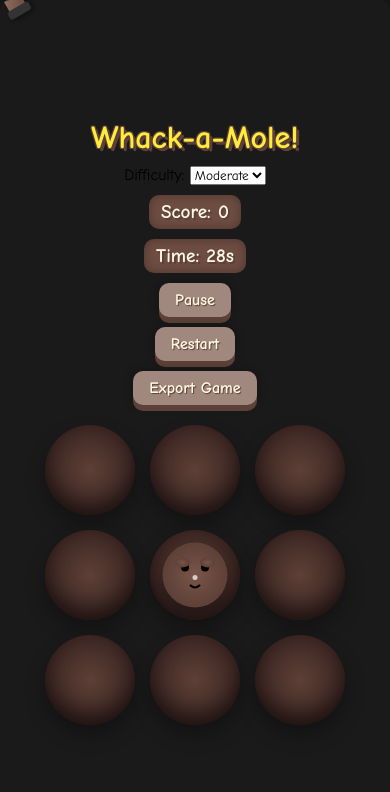
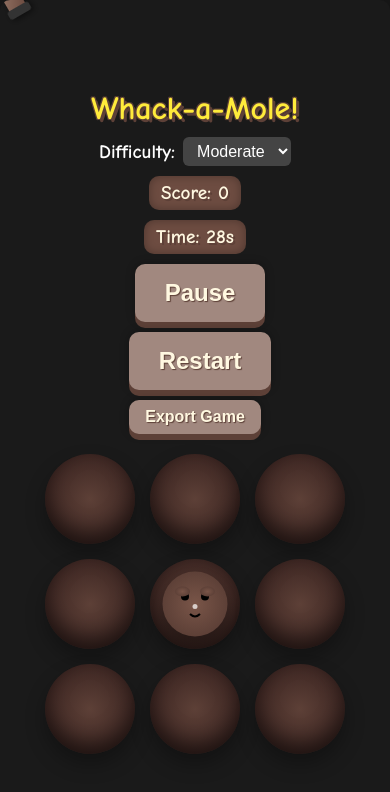
Before and after one commit to harshaleemalu03/Games_Hub, a website: page public/games/whack_the_mole/index.html in a window 390 px wide. Both pictures are taken after a click on the button "Start Game". Drawn offline with nearby package versions, Linux system fonts and the light colour scheme.

Commit message:
Update style.css

```diff
--- a/public/games/whack_the_mole/style.css
+++ b/public/games/whack_the_mole/style.css
@@ -1,27 +1,26 @@
+/* General reset */
 * {
   margin: 0;
   padding: 0;
   box-sizing: border-box;
-    font-family: 'Comic Sans MS', cursive, sans-serif;
 }
 
+/* Full screen game container and body */
 body {
-    background-color: #1a1a1a; /* fallback if image fails */
+  background-color: #1a1a1a; /* fallback */
   background-size: cover;
   background-position: center;
-    background-repeat: no-repeat;
-    image-rendering: pixelated;
+  font-family: 'Comic Sans MS', cursive, sans-serif;
+  overflow: hidden;
+  height: 100vh;
   display: flex;
   justify-content: center;
   align-items: center;
-    min-height: 100vh;
-    overflow: hidden;
 }
 
 .game-container {
   text-align: center;
   background-color: transparent;
-    background-image: none;
   padding: 20px;
   border-radius: 10px;
   box-shadow: 0 0 30px rgba(0, 0, 0, 0.5);
@@ -36,11 +35,17 @@ body {
 
 h1 {
   color: #ffeb3b;
-    text-shadow: 3px 3px 0 #5d4037, -1px -1px 0 #5d4037, 1px -1px 0 #5d4037, -1px 1px 0 #5d4037, 1px 1px 0 #5d4037;
+  text-shadow:
+    3px 3px 0 #5d4037,
+    -1px -1px 0 #5d4037,
+    1px -1px 0 #5d4037,
+    -1px 1px 0 #5d4037,
+    1px 1px 0 #5d4037;
   margin-bottom: 20px;
   font-size: 4rem;
 }
 
+/* Game controls */
 .game-controls {
   display: flex;
   justify-content: center;
@@ -50,6 +55,27 @@ h1 {
   gap: 30px;
 }
 
+/* Difficulty control */
+.difficulty-control {
+  display: flex;
+  align-items: center;
+  gap: 8px;
+  color: white;
+  font-weight: bold;
+  font-size: 1.2rem;
+}
+
+.difficulty-control select {
+  padding: 5px 10px;
+  background-color: #444;
+  color: white;
+  border: none;
+  border-radius: 6px;
+  cursor: pointer;
+  font-size: 1rem;
+}
+
+/* Score and time display */
 .score-display, .time-display {
   font-size: 2rem;
   color: #fff8e1;
@@ -61,6 +87,7 @@ h1 {
   box-shadow: inset 0 0 10px rgba(0,0,0,0.3);
 }
 
+/* Buttons */
 button {
   background-color: #a1887f;
   color: #fff8e1;
@@ -85,6 +112,7 @@ button:active {
   box-shadow: 0 2px 0 #5d4037;
 }
 
+/* Game board area */
 .game-board {
   display: grid;
   grid-template-columns: repeat(3, 1fr);
@@ -93,6 +121,7 @@ button:active {
   width: fit-content;
 }
 
+/* Holes */
 .hole {
   width: 150px;
   height: 150px;
@@ -108,6 +137,7 @@ button:active {
   transform: scale(1.05);
 }
 
+/* Mole styling */
 .mole {
   width: 80%;
   height: 80%;
@@ -122,6 +152,7 @@ button:active {
   filter: drop-shadow(0 5px 5px rgba(0,0,0,0.3));
 }
 
+/* Hammer styling */
 .hammer {
   width: 100px;
   height: 100px;
@@ -197,6 +228,32 @@ button:active {
     margin-bottom: 10px;
   }
 
+  #pauseBtn, #restartBtn {
+    padding: 15px 30px;
+    font-size: 1.5rem;
+    border: none;
+    border-radius: 10px;
+    cursor: pointer;
+    color: #fff8e1;
+    background-color: #a1887f;
+    transition: all 0.3s;
+    font-weight: bold;
+    box-shadow: 0 6px 0 #5d4037, 0 0 10px rgba(0,0,0,0.3);
+    text-shadow: 1px 1px 1px #5d4037;
+    margin-left: 10px;
+  }
+
+  #pauseBtn:hover, #restartBtn:hover {
+    background-color: #bcaaa4;
+    transform: translateY(-2px);
+  }
+
+  #pauseBtn:active, #restartBtn:active {
+    transform: translateY(4px);
+    box-shadow: 0 2px 0 #5d4037;
+  }
+
+
   .game-controls {
     flex-direction: column;
     gap: 10px;
```
Lines whose indentation alone changed are shown as unchanged.
